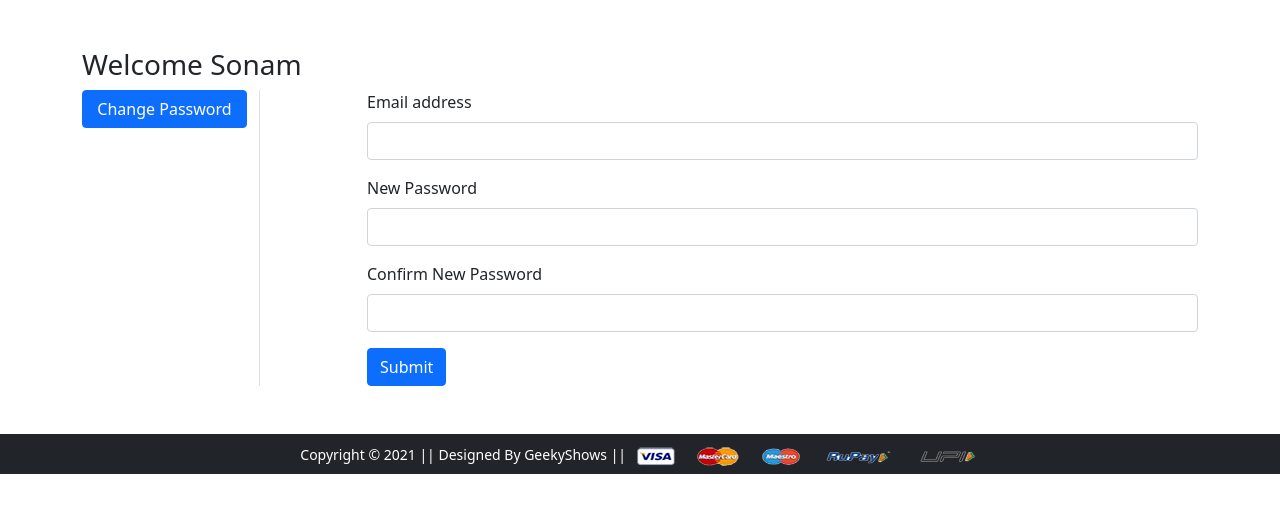
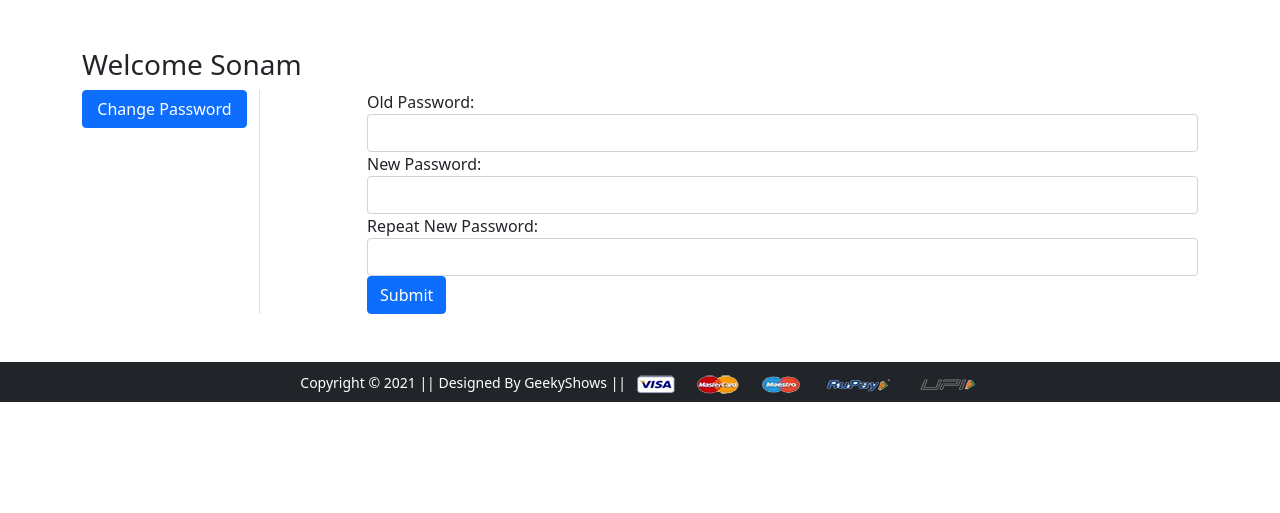
Before and after one commit to Sachit56/Sajilo-Bazar, a Django app: page /changepassword/ in a window 1280 px wide. Shown: the part 56-569 px from the top of the page. Run offline with Django 5.2, Linux system fonts and the light colour scheme; a user stored in the database is signed in; some libraries are stand-ins or nearby versions.

Commit message:
password change

```diff
--- a/app/forms.py
+++ b/app/forms.py
@@ -1,6 +1,6 @@
 from django import forms
 from django.contrib.auth.models import User
-from django.contrib.auth.forms import UserCreationForm,AuthenticationForm
+from django.contrib.auth.forms import UserCreationForm,AuthenticationForm,PasswordChangeForm
 
 class RegistrationForm(UserCreationForm):
     username=forms.CharField(label='Username',max_length=100,widget=forms.TextInput({'class':'form-control'}))
@@ -16,3 +16,8 @@ class RegistrationForm(UserCreationForm):
 class LoginForm(AuthenticationForm):
     username=forms.CharField(label='Username', max_length=100,widget=forms.TextInput({'autofocus':True,'class':'form-control'}))
     password=forms.CharField(label='Password',max_length=100,widget=forms.PasswordInput({'autocomplete':'current-password','class':'form-control'}))
+
+class PasswordChangeForm(PasswordChangeForm):
+    old_password=forms.CharField(label='Old Password',max_length=100,widget=forms.PasswordInput({'autocomplete':'current-password','class':'form-control'}))
+    new_password1=forms.CharField(label='New Password',max_length=100,widget=forms.PasswordInput({'autocomplete':'current-password','class':'form-control'}))
+    new_password2=forms.CharField(label='Repeat New Password',max_length=100,widget=forms.PasswordInput({'autocomplete':'current-password','class':'form-control'}))
--- a/app/templates/app/changepassword.html
+++ b/app/templates/app/changepassword.html
@@ -12,18 +12,8 @@
   </div>
   <div class="col-sm-9 offset-sm-1">
    <form>
-     <div class="mb-3">
-       <label for="exampleInputEmail1" class="form-label">Email address</label>
-       <input type="email" class="form-control" id="exampleInputEmail1" aria-describedby="emailHelp">
-     </div>
-     <div class="mb-3">
-       <label for="exampleInputPassword1" class="form-label">New Password</label>
-       <input type="password" class="form-control" id="exampleInputPassword1">
-     </div>
-     <div class="mb-3">
-       <label for="exampleInputPassword1" class="form-label">Confirm New Password</label>
-       <input type="password" class="form-control" id="exampleInputPassword1">
-     </div>
+    {{form}}
+
      <button type="submit" class="btn btn-primary">Submit</button>
    </form>
   </div>
--- a/app/urls.py
+++ b/app/urls.py
@@ -3,7 +3,7 @@ from . import views
 from django.conf import settings
 from django.conf.urls.static import static
 from django.contrib.auth import views as auth_views
-from .forms import LoginForm
+from .forms import LoginForm,PasswordChangeForm
 urlpatterns = [
     path('', views.Home.as_view(),name='home'),
     path('product_detail/<int:pk>/',views.ProductView.as_view(),name='product'),
@@ -12,7 +12,7 @@ urlpatterns = [
     path('profile/', views.profile, name='profile'),
     path('address/', views.address, name='address'),
     path('orders/', views.orders, name='orders'),
-    path('changepassword/', views.change_password, name='changepassword'),
+    path('changepassword/', auth_views.PasswordChangeView.as_view(template_name='app/changepassword.html',form_class=PasswordChangeForm), name='changepassword'),
     path('mobile/', views.MobileView.as_view(), name='mobile'),
     path('mobile/<slug:data>/',views.MobileView.as_view(),name='mobiledata'),
     path('login/', auth_views.LoginView.as_view(template_name='app/login.html', authentication_form=LoginForm), name='login'),
```
